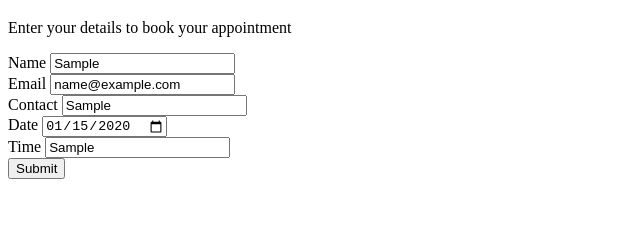
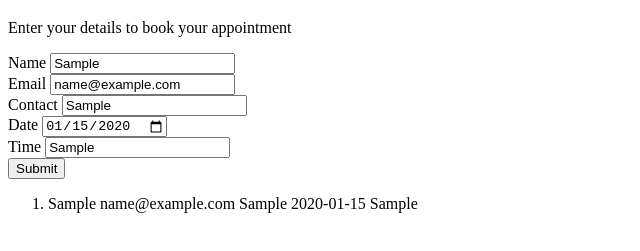
Before and after one commit to VimalBadoniya/practice1, a plain HTML site: page index.html in a window 1280 px wide. Both pictures are taken after typing "Sample", "name@example.com", "Sample", "2020-01-15", "Sample" into the empty fields and a click on the button "Submit". Shown: the part 61-312 px from the top of the page, without its empty margins (0-640 px from the left). Drawn offline with Linux system fonts and the light colour scheme.

Commit message:
Add files via upload

```diff
--- a/index.html
+++ b/index.html
@@ -17,6 +17,7 @@
       <label id="time">Time <input id="time-text" placeholder="10:00 AM - 7:00 PM" ></label><br>
       <button type="submit">Submit</button>
    </form>
+   <ol id="list"></ol>
 <script src="main.js"></script>
 </body>
 </html>
--- a/main.js
+++ b/main.js
@@ -1,17 +1,22 @@
 let submit = document.addEventListener('submit' , booking);
 
 function booking(e){
-    e.preventDefault();
-    let name = document.getElementById('name-text').value;
+    e.preventDefault();  //to prevent default refreshing of the page when form is submitted
+    let pName = document.getElementById('name-text').value;
+    let pEmail = document.getElementById('email-text').value;   //to get value entered by patient
+    let pContact = document.getElementById('contact-text').value;
+    let pAppDate = document.getElementById('date-text').value;
+    let pAppTime = document.getElementById('time-text').value;
 
-    let email = document.getElementById('email-text').value;
-    let contact = document.getElementById('contact-text').value;
-    let appDate = document.getElementById('date-text').value;
-    let appTime = document.getElementById('time-text').value;
+    let patient = {Name : pName , Email : pEmail , Contact : pContact , AppDate : pAppDate , AppTime : pAppTime};
+    localStorage.setItem( pEmail , JSON.stringify(patient)); //local storage can store only string so convert obj to str
 
-    localStorage.setItem('Name' , name);
-    localStorage.setItem('Email' , email);
-    localStorage.setItem('Contact' , contact);
-    localStorage.setItem('Date' , appDate);
-    localStorage.setItem('Time' , appTime);
+    // in local storage , the patient details are saved in a string format ,  so first we have to convert it to object after that we can display it on the page
+    let patientStr = JSON.parse(localStorage.getItem(pEmail));
+
+    let PatientList =  document.getElementById('list');
+    let newPatient = document.createElement('li');
+    let patientDetails = document.createTextNode(pName + " " + pEmail + " " + pContact + " " + pAppDate + " " + pAppTime);
+    newPatient.appendChild(patientDetails);
+    PatientList.appendChild(newPatient);
 }
```
